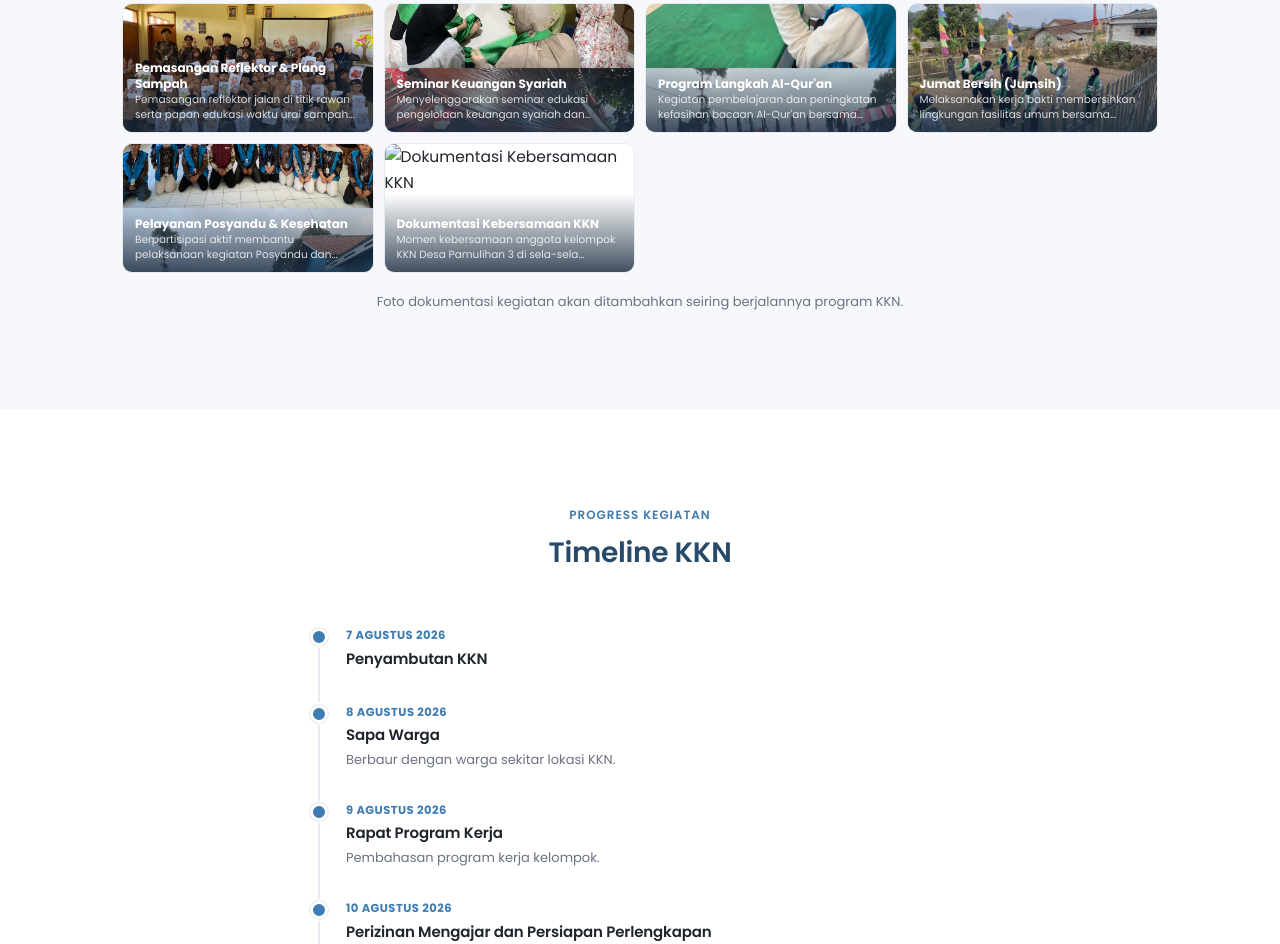
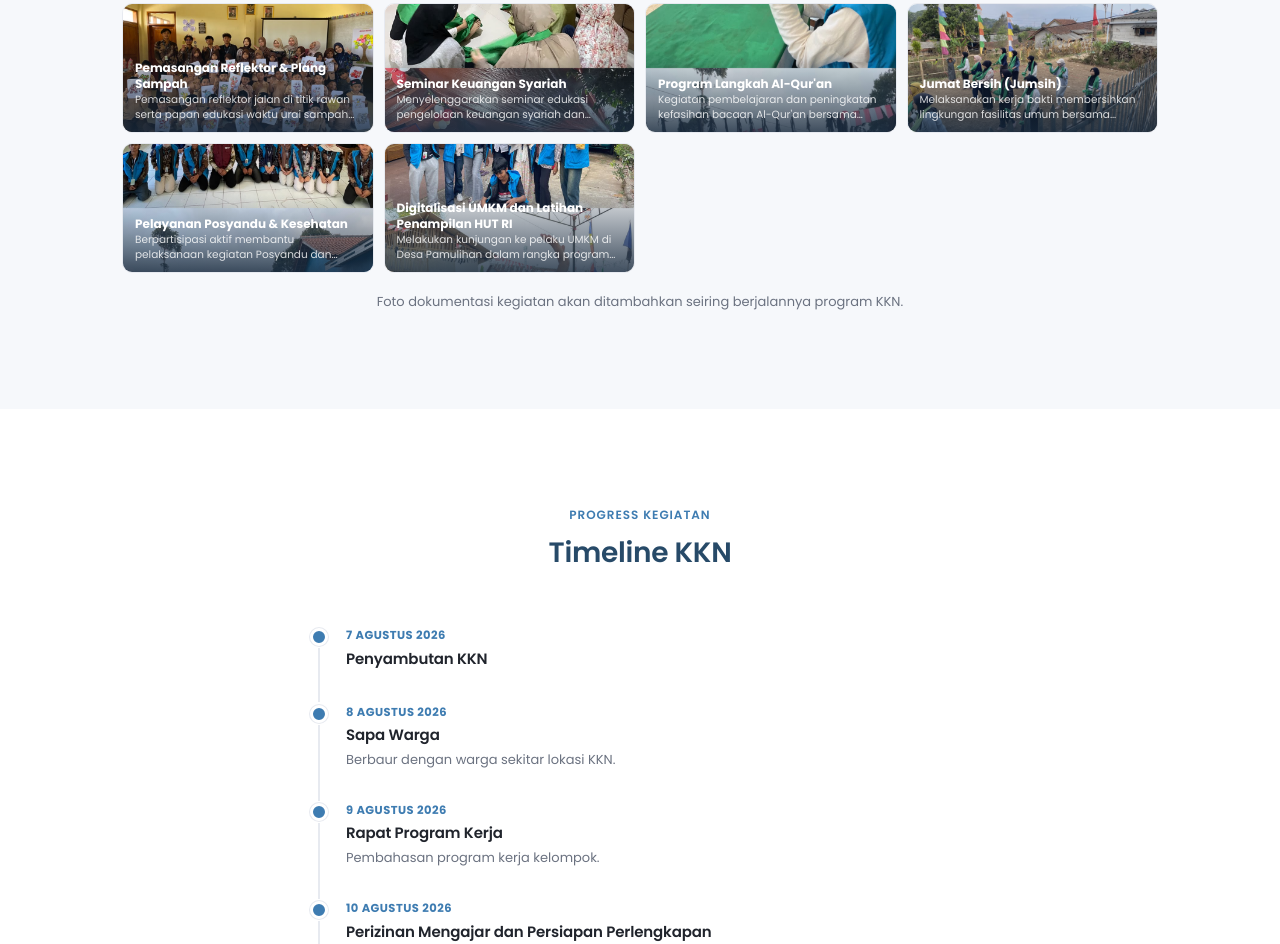
Before and after one commit to MSandiStev/kknpamulihan03, a plain HTML site: page index.html in a window 1280 px wide. Shown: the part 4681-5625 px from the top of the page. Drawn offline with Linux system fonts and the light colour scheme.

Commit message:
tipsi tipsi

```diff
--- a/index.html
+++ b/index.html
@@ -2003,9 +2003,19 @@
           </div>
 
           <!-- KEGIATAN 22 -->
-          <div class="gal-photo" data-full="img/kegiatan22.jpeg" data-caption="Dokumentasi Kebersamaan KKN — Momen kebersamaan anggota kelompok KKN Desa Pamulihan 3 di sela-sela aktivitas pengabdian masyarakat">
-            <img src="img/kegiatan22.jpeg" alt="Dokumentasi Kebersamaan KKN" />
-            <span class="gal-caption"><b>Dokumentasi Kebersamaan KKN</b><span>Momen kebersamaan anggota kelompok KKN Desa Pamulihan 3 di sela-sela pengabdian.</span></span>
+          <div
+            class="gal-photo"
+            data-full="img/kegiatan22.jpeg"
+            data-caption="Digitalisasi UMKM dan Latihan Penampilan HUT RI — Melakukan kunjungan ke pelaku UMKM di Desa Pamulihan dalam rangka program digitalisasi UMKM dengan membantu mempromosikan produk melalui media sosial. Pada sore hari, dilanjutkan dengan latihan menari bersama ibu-ibu sebagai persiapan penampilan dalam rangka memeriahkan HUT Kemerdekaan RI"
+          >
+            <img src="img/kegiatan22.jpeg" alt="Digitalisasi UMKM dan Latihan Penampilan HUT RI" />
+            <span class="gal-caption"
+              ><b>Digitalisasi UMKM dan Latihan Penampilan HUT RI</b
+              ><span
+                >Melakukan kunjungan ke pelaku UMKM di Desa Pamulihan dalam rangka program digitalisasi UMKM dengan membantu mempromosikan produk melalui media sosial. Pada sore hari, dilanjutkan dengan latihan menari bersama ibu-ibu
+                sebagai persiapan penampilan dalam rangka memeriahkan HUT Kemerdekaan RI</span
+              ></span
+            >
             <span class="zoom-hint">
               <svg viewBox="0 0 24 24" fill="none" stroke="currentColor" stroke-width="2" stroke-linecap="round">
                 <circle cx="11" cy="11" r="7" />
```
Also changed, not shown: img/kegiatan22.jpeg (added).
